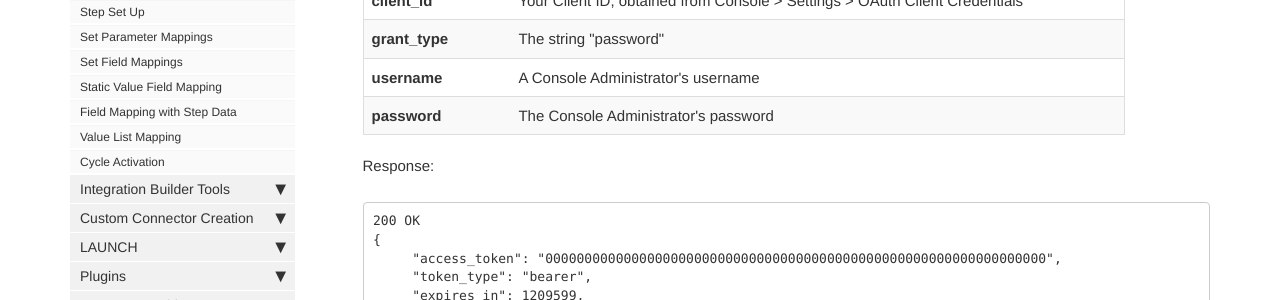
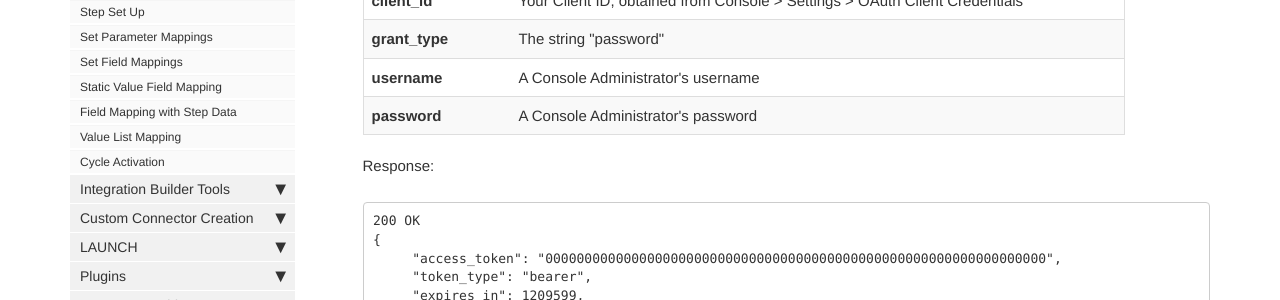
Before and after one commit to sneakysneak/docs, a Jekyll site: the page built from pages/installing-templates-api/obtain-a-partner-authorization-token.md, in a window 1280 px wide and 1272 px high. Shown: the part 492-792 px from the top of the window. Built offline with Jekyll 4.4.1, drawn with Linux system fonts in a browser that asks for light colours; nearby versions of some CDN libraries; comment, search, counter and statistics services are not loaded.

Commit message:
Tweaked Console Admin desc.

```diff
--- a/pages/installing-templates-api/obtain-a-partner-authorization-token.md
+++ b/pages/installing-templates-api/obtain-a-partner-authorization-token.md
@@ -35,7 +35,7 @@ Request:
   </tr>
   <tr>
     <th>password</th>
-    <td>The Console Administrator's password</td>
+    <td>A Console Administrator's password</td>
   </tr>
 </table>
 
```
